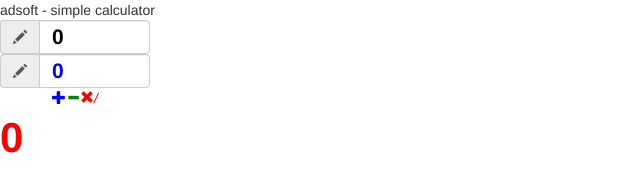
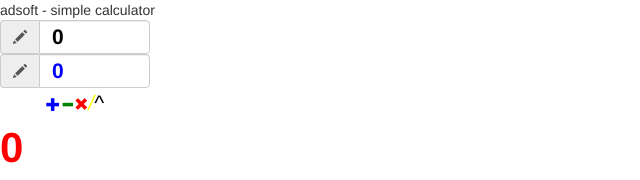
Before and after one commit to obedhipolito/testing-calculator_v2, an Angular app: page / in a window 1280 px wide. Shown: the top 180 px of the page, without its empty margins (0-640 px from the left). Built offline with nearby package versions, Linux system fonts and the light colour scheme.

Commit message:
subiendo exp

```diff
--- a/src/app/ui/ui.component.css
+++ b/src/app/ui/ui.component.css
@@ -41,5 +41,12 @@
 
 .division-button {
     cursor: pointer;
-    color: red;
+    font-size: 1.5em;
+    color: yellow;
 }
+
+.exp-button {
+    font-size: 1.5em;
+    cursor: pointer;
+    color: black;
+}
--- a/src/app/ui/ui.component.html
+++ b/src/app/ui/ui.component.html
@@ -24,6 +24,9 @@
     <i class="division-button"
         (click)="division()">/</i>
 
+    <i class="exp-button"
+        (click)="division()">^</i>
+
 </div>
 
 <span class="result">{{ result }}</span>
--- a/src/app/ui/ui.component.ts
+++ b/src/app/ui/ui.component.ts
@@ -1,6 +1,7 @@
 import { Component, OnInit } from '@angular/core';
 import { addition } from "../addition/addition"
 import { division } from '../division/division';
+import { exp } from '../exp/exp';
 import { multiplication } from '../multiplication/multiplication';
 import { substraction } from '../substraction/substraction';
 
@@ -46,4 +47,10 @@ export class UiComponent implements OnInit {
     this.result = myresult;
   }
 
+  exp() {
+    let myresult = 0;
+    myresult = exp(this.operator1, this.operator2);
+    this.result = myresult;
+  }
+
 }
```
